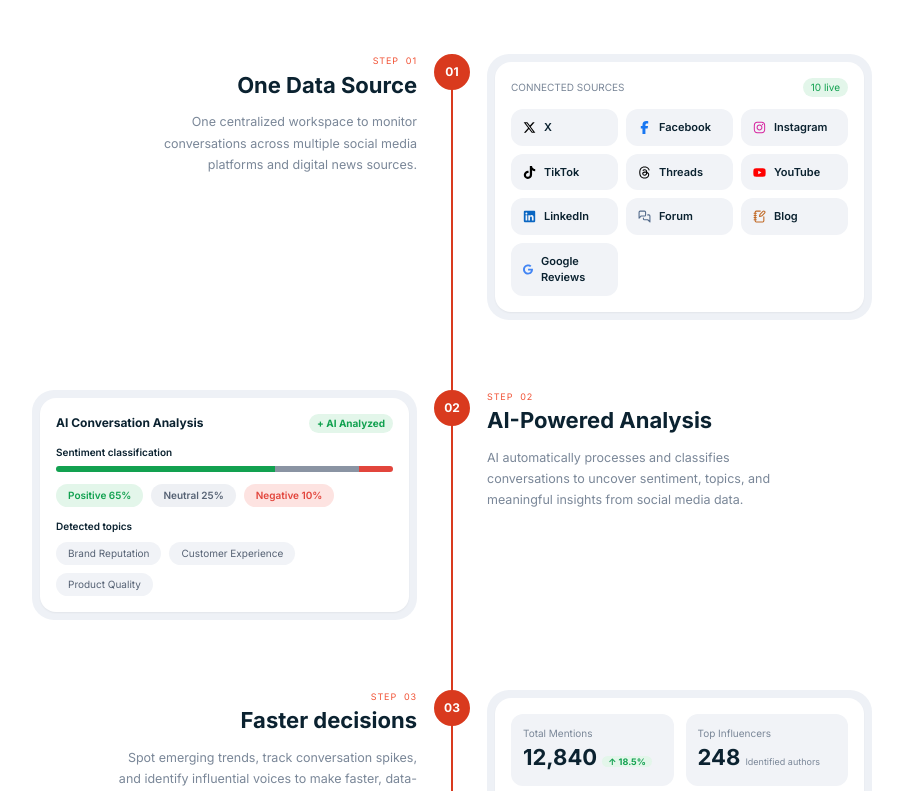
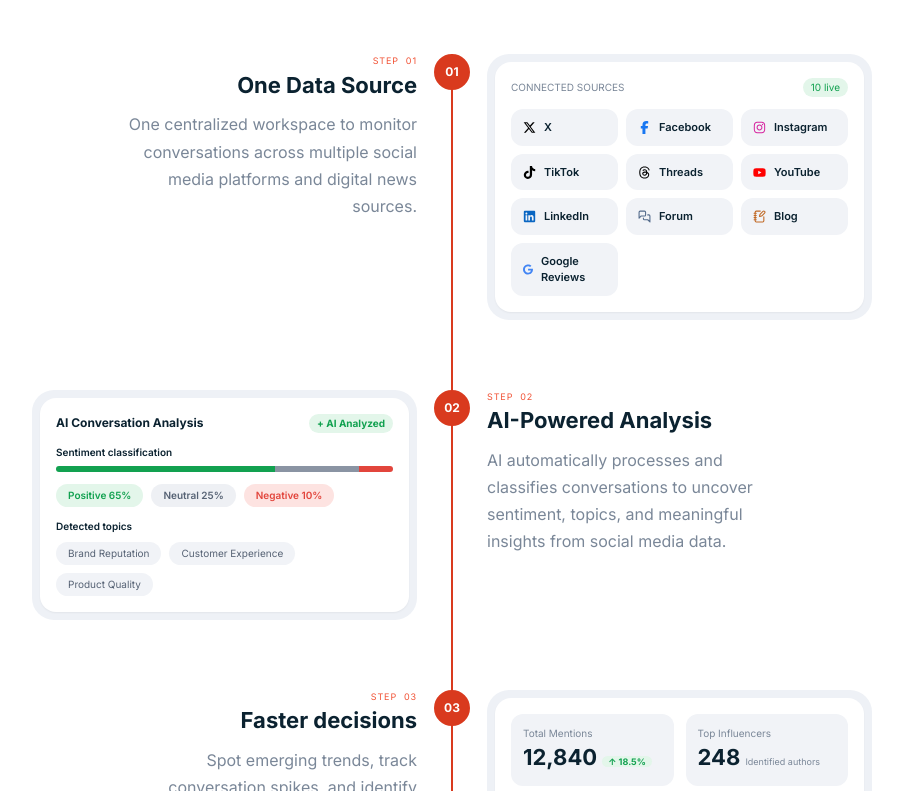
Before and after one commit to aliviaali/socindex, a Next.js app: page / in a window 1280 px wide. Shown: the part 2929-3720 px from the top of the page, without its empty margins (188-1091 px from the left). Built offline with nearby package versions, Linux system fonts and the light colour scheme.

Commit message:
Update HowItWorks.tsx

```diff
--- a/components/HowItWorks.tsx
+++ b/components/HowItWorks.tsx
@@ -152,7 +152,7 @@ export function HowItWorks() {
               <div className={cn("lg:max-w-[300px]", textLeft ? "lg:ml-auto lg:text-right" : "lg:mr-auto")}>
                 <p className="text-[9px] tracking-widest text-brand">{t("STEP")} &nbsp;0{i + 1}</p>
                 <h3 className="mt-1 text-[22px] font-bold leading-tight text-navy-ink dark:text-white">{t(s.t)}</h3>
-                <p className="mt-3 text-[12.5px] leading-[1.7] text-[#7a8798] dark:text-white/55">{t(s.d)}</p>
+                <p className="mt-3 text-[16px] leading-[1.7] text-[#7a8798] dark:text-white/55">{t(s.d)}</p>
               </div>
             );
             const vis = <div className={cn("w-full max-w-[400px]", textLeft ? "lg:mr-auto" : "lg:ml-auto")}>{s.v}</div>;
```
